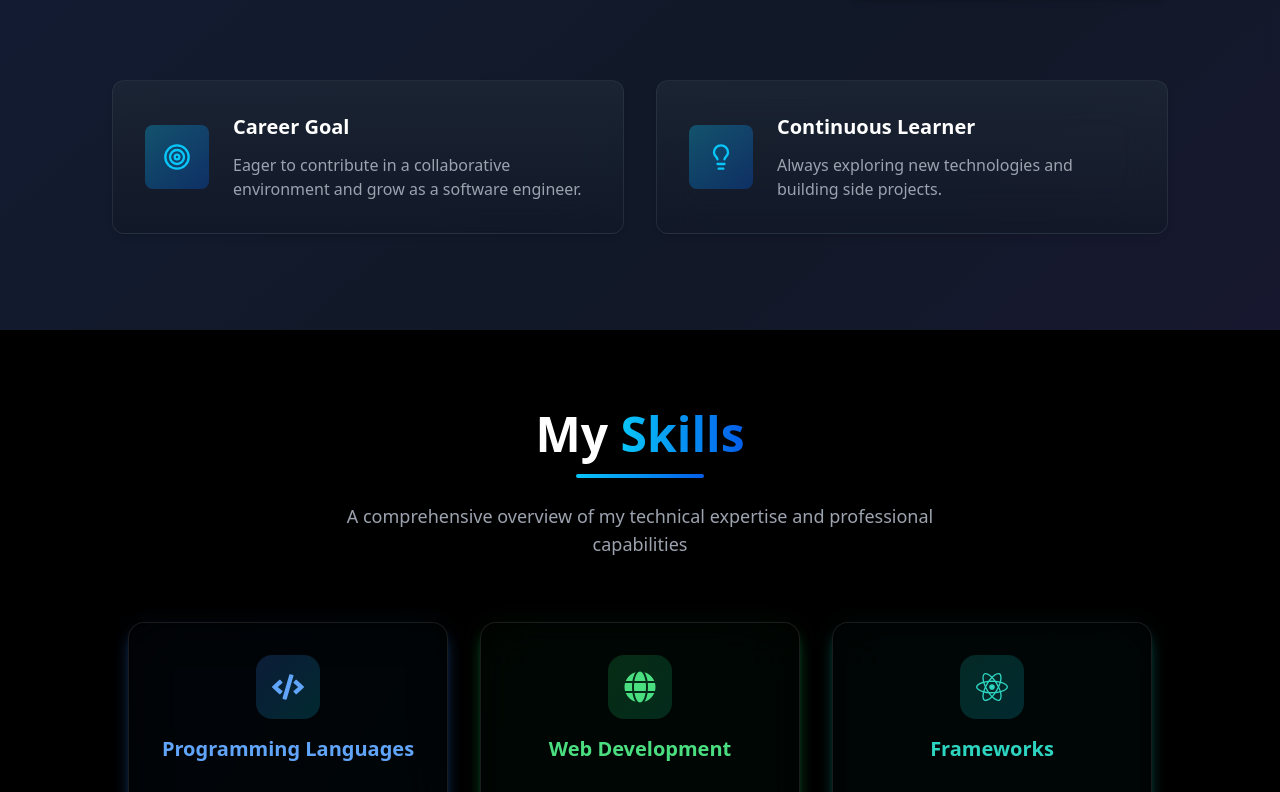
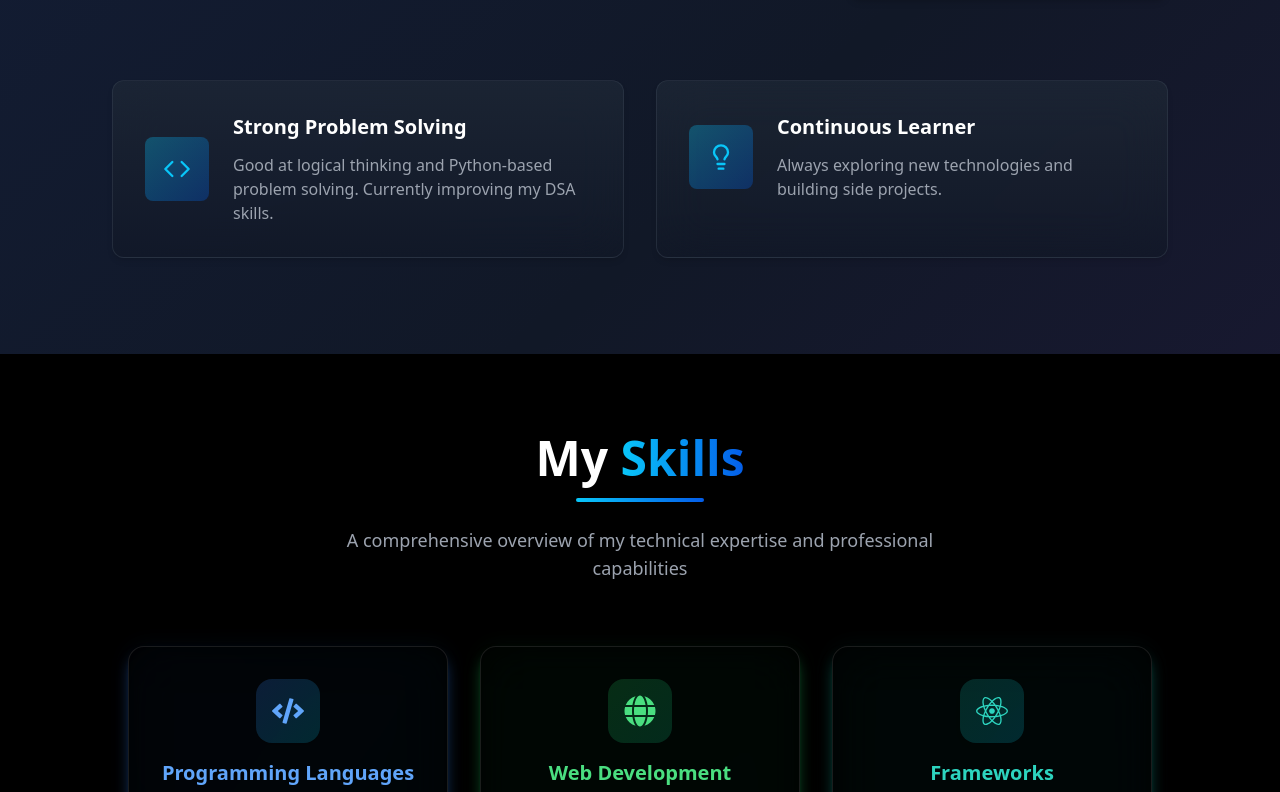
Before and after one commit to Naveen-YN/naveen-yn, a React (Vite) app: page / in a window 1280 px wide. Shown: the part 1588-2380 px from the top of the page. Built offline with nearby package versions, Linux system fonts and the light colour scheme.

Commit message:
Update v0.2.1 - About Section

```diff
--- a/src/components/AboutSection.tsx
+++ b/src/components/AboutSection.tsx
@@ -69,11 +69,12 @@ const AboutSection: React.FC = () => {
   const additionalHighlights: Highlight[] = [
     {
       id: 1,
-      title: "Career Goal",
-      description: "Eager to contribute in a collaborative environment and grow as a software engineer.",
-      icon: "Target",
+      title: "Strong Problem Solving",
+      description: "Good at logical thinking and Python-based problem solving. Currently improving my DSA skills.",
+      icon: "Code",
       isActive: true,
     },
+
     {
       id: 2,
       title: "Continuous Learner",
```
